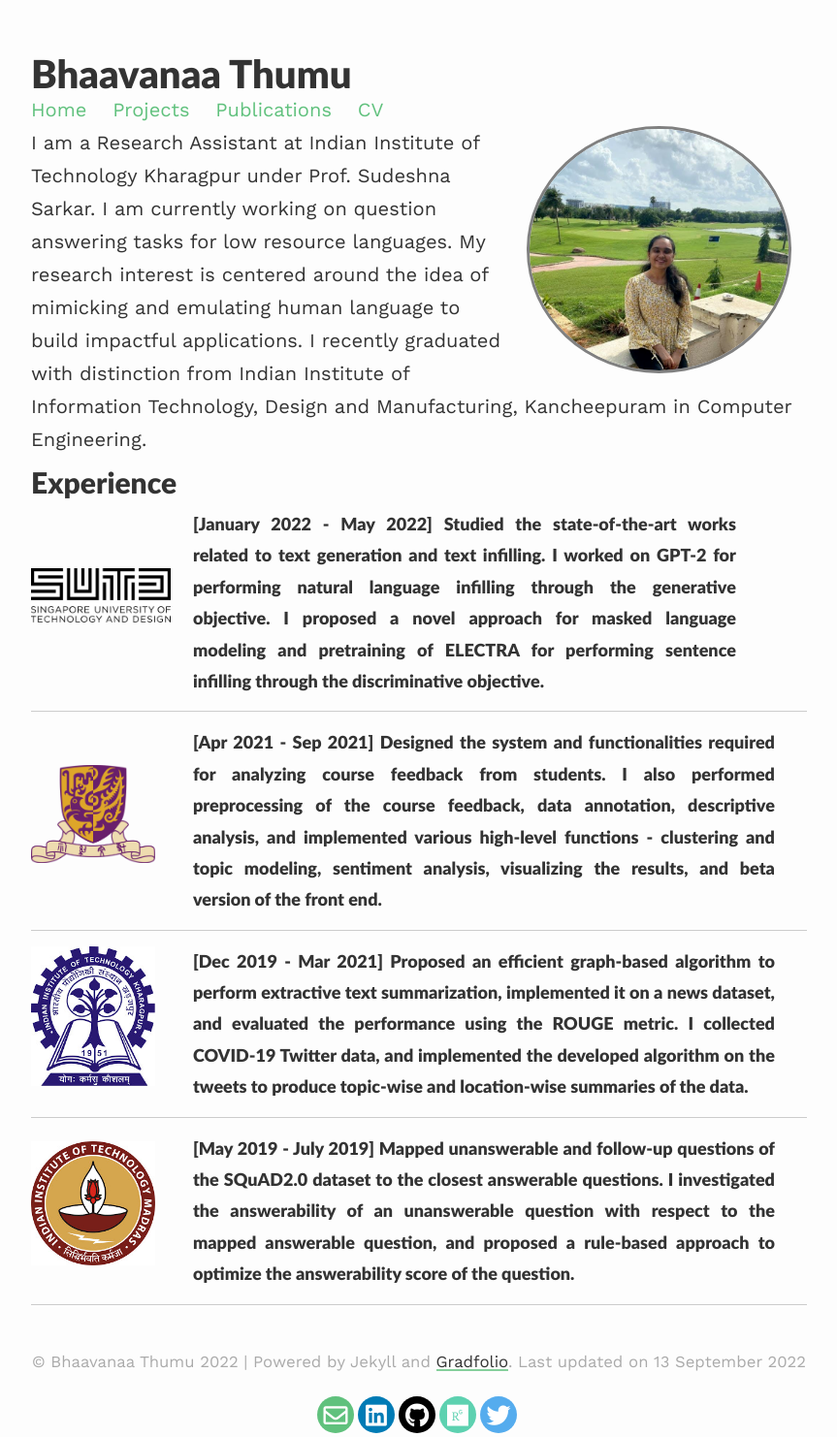
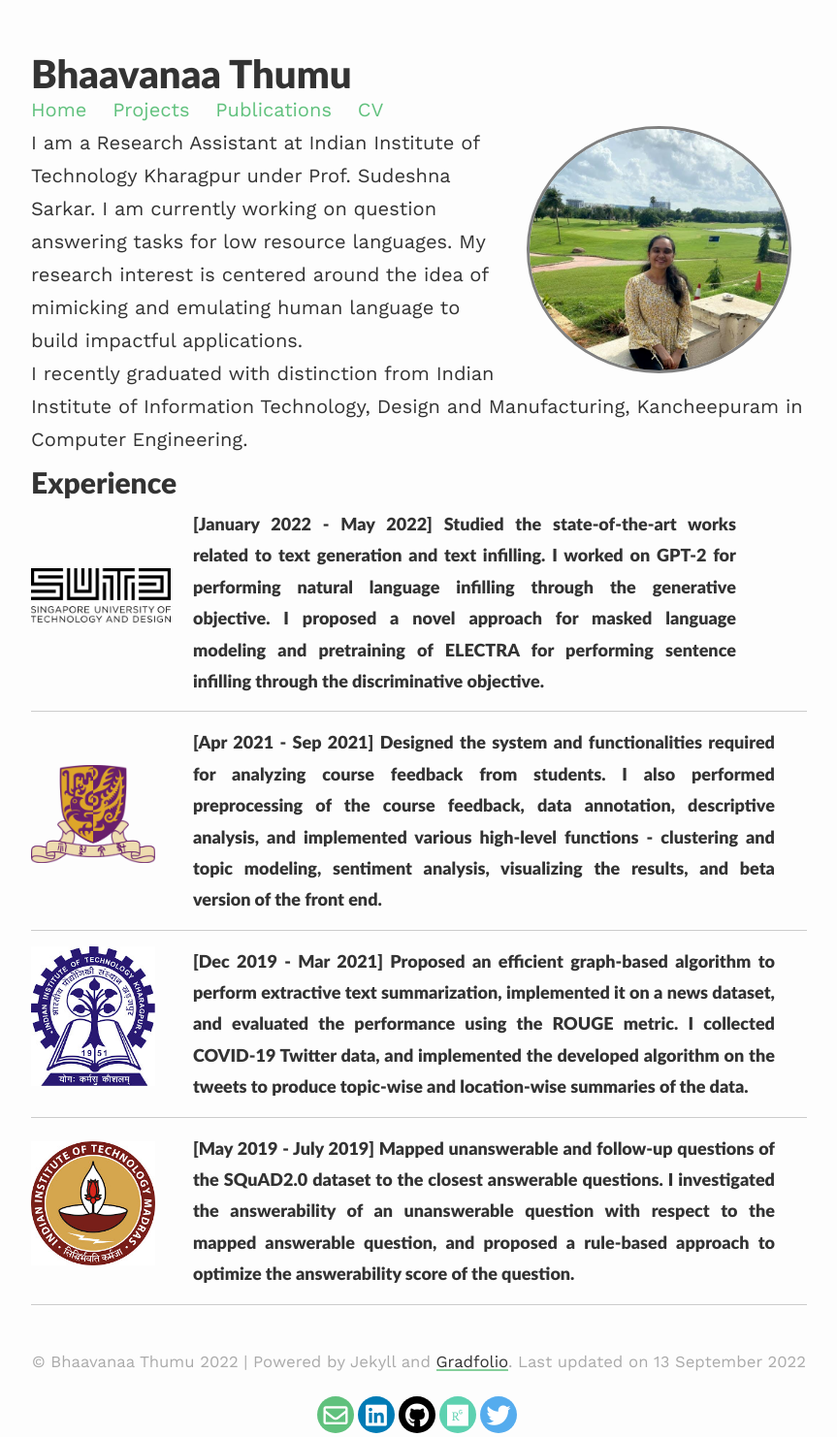
Before and after one commit to bhaavanaa/bhaavanaa.github.io, a Jekyll site: the page built from index.md, in a window 1280 px wide. Shown: the whole page at 97% size, without its empty margins (208-1071 px from the left). Built offline with Jekyll 4.4.1, drawn with Linux system fonts in a browser that asks for light colours; nearby versions of some CDN libraries.

Commit message:
Update index.md

```diff
--- a/index.md
+++ b/index.md
@@ -9,15 +9,9 @@
 <div>
 <span style= "text-align: justify; text-justify: inter-word;"><span>
 I am a Research Assistant at Indian Institute of Technology Kharagpur under Prof. Sudeshna Sarkar. I am currently working on question answering tasks for low resource languages. My research interest is centered around the idea of mimicking and emulating human language to build impactful applications.
-
+<br>
 I recently graduated with distinction from Indian Institute of Information Technology, Design and Manufacturing, Kancheepuram in Computer Engineering.
 <div>
-<!-- [Gradfolio](https://github.com/jitinnair1/gradfolio){:target="_blank"} is a responsive, dark-mode ready Jekyll theme designed keeping academia in mind. The easiest way to install the theme is to fork it using GitHub. Check the README file for [instructions](https://github.com/jitinnair1/gradfolio#installation){:target="_blank"}.
-
-If you want to use this space to write your biography here, edit the `index.md` file. You can put a picture in, too. Rename your picture to `profile.png` and put it in the `assets/images/` folder.
-
-The social-icons footer can be used to link profiles from GitHub, OrcID and ReasearchGate aprart form the usual Twitter, LinkedIn and Facebook. You can add your user ID in the `_config.yml` file to link your accounts. -->
-
 
 <style>
     hr{
@@ -31,7 +25,7 @@
 
 <!-- <img src="SUTD.png" alt="SUTD" title="Singapore University of Technology and Design" width="100"/>*   *[sep 2021 - may 2022]*    <p style="text-align:right;"></p> -->
 
-
+<div>
 <div class="row">
   <span style="width:20%; height:auto; display: inline-block; justify-content:center; vertical-align: middle;"><img src="SUTD.jpeg" alt="SUTD" style="max-width:90%; height:auto; object-fit: contain; margin:auto;"></span>
   <span style="width:70%; height:auto; display: inline-block; vertical-align: middle;font-size:large; text-align: justify; text-justify: inter-word;"><b>[January 2022 - May 2022]</b> Studied the state-of-the-art works related to text generation and text infilling. I worked on GPT-2 for performing natural language infilling through the generative objective. I proposed a novel approach for masked language modeling and pretraining of ELECTRA for performing sentence infilling through the discriminative objective.</span>
@@ -58,11 +52,11 @@
 
 <div class="row">
   <span style="width:20%; height:auto; display: inline-block; justify-content:center; vertical-align: middle;"><img src="IITM.jpg" alt="Indian Institute of Technology Madras" style="max-width:80%; height:auto; object-fit: contain; margin:auto; text-align: justify; text-justify: inter-word;"></span>
-  <span style="width:75%; height:auto; display: inline-block; vertical-align: middle;font-size:large; text-align: justify; text-justify: inter-word;"><b>[May 2019 - July 2019]</b> Mapped unanswerable and follow-up questions of the SQuAD2.0 dataset to the closest answerable questions. I investigated the answerability of an unanswerable question with respect to the mapped answerable question, and proposed a rule-based approach to optimize the answerability score of the question.</span>
+  <span style="width:75%; height:auto; display: inline-block; vertical-align: middle;font-size:large; text-align: justify; text-justify: inter-word;">[May 2019 - July 2019] Mapped unanswerable and follow-up questions of the SQuAD2.0 dataset to the closest answerable questions. I investigated the answerability of an unanswerable question with respect to the mapped answerable question, and proposed a rule-based approach to optimize the answerability score of the question.</span>
 </div>
 
 <hr>
-
+<div>
 <!-- * <img src="IITM.jpg" alt="IIT-Madras" title="Indian Institute of Technology Madras" width="100"/>    *[May 2019 - July 2019]*
   * Mapped unanswerable and follow-up questions of the SQuAD2.0 dataset to the closest answerable questions. I investigated the answerability of an unanswerable question with respect to the mapped answerable question, and proposed a rule-based approach to optimize the answerability score of the question. I also explored Word2Vec using the Gensim library on small English and Hindi corpora.
  -->
```
